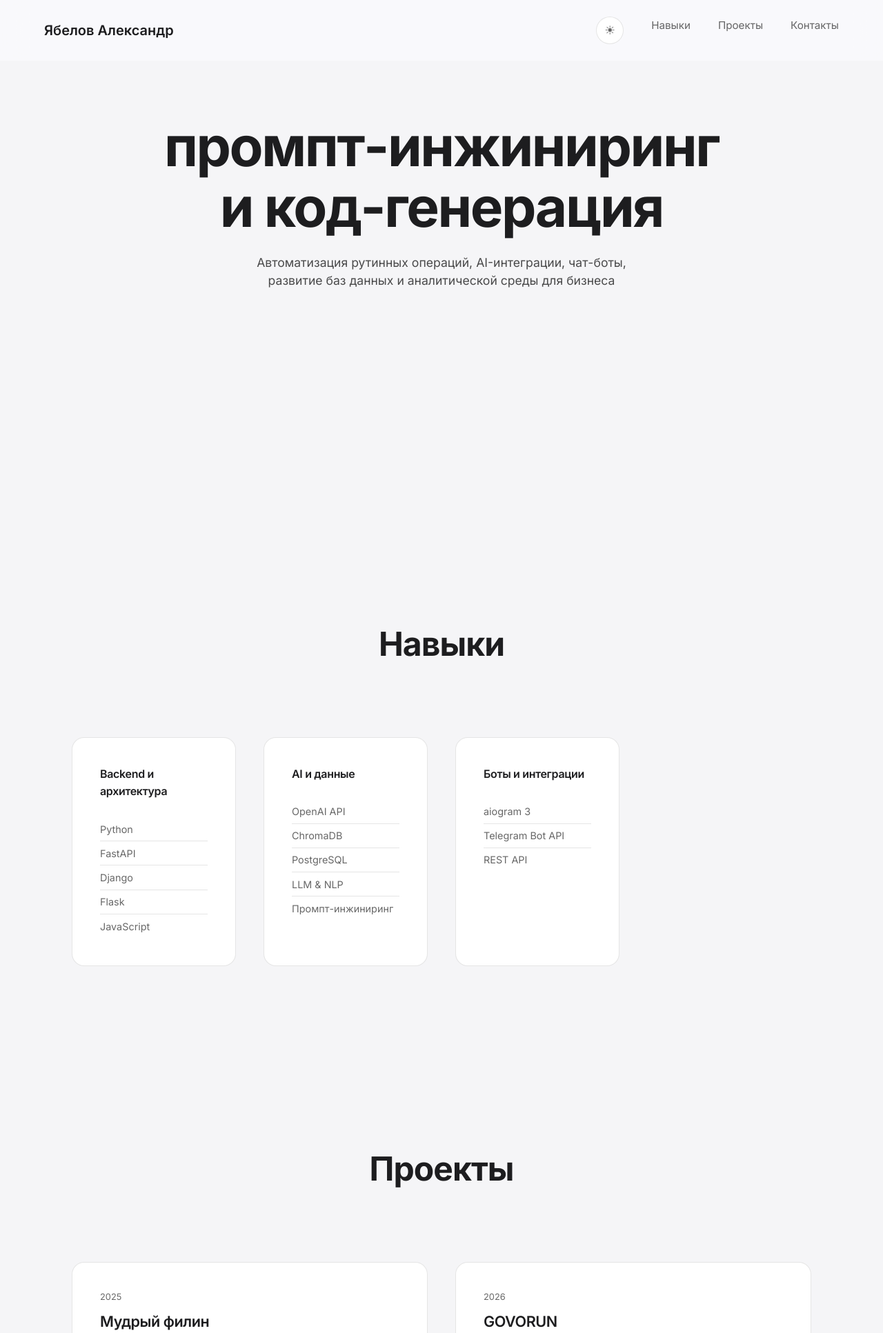
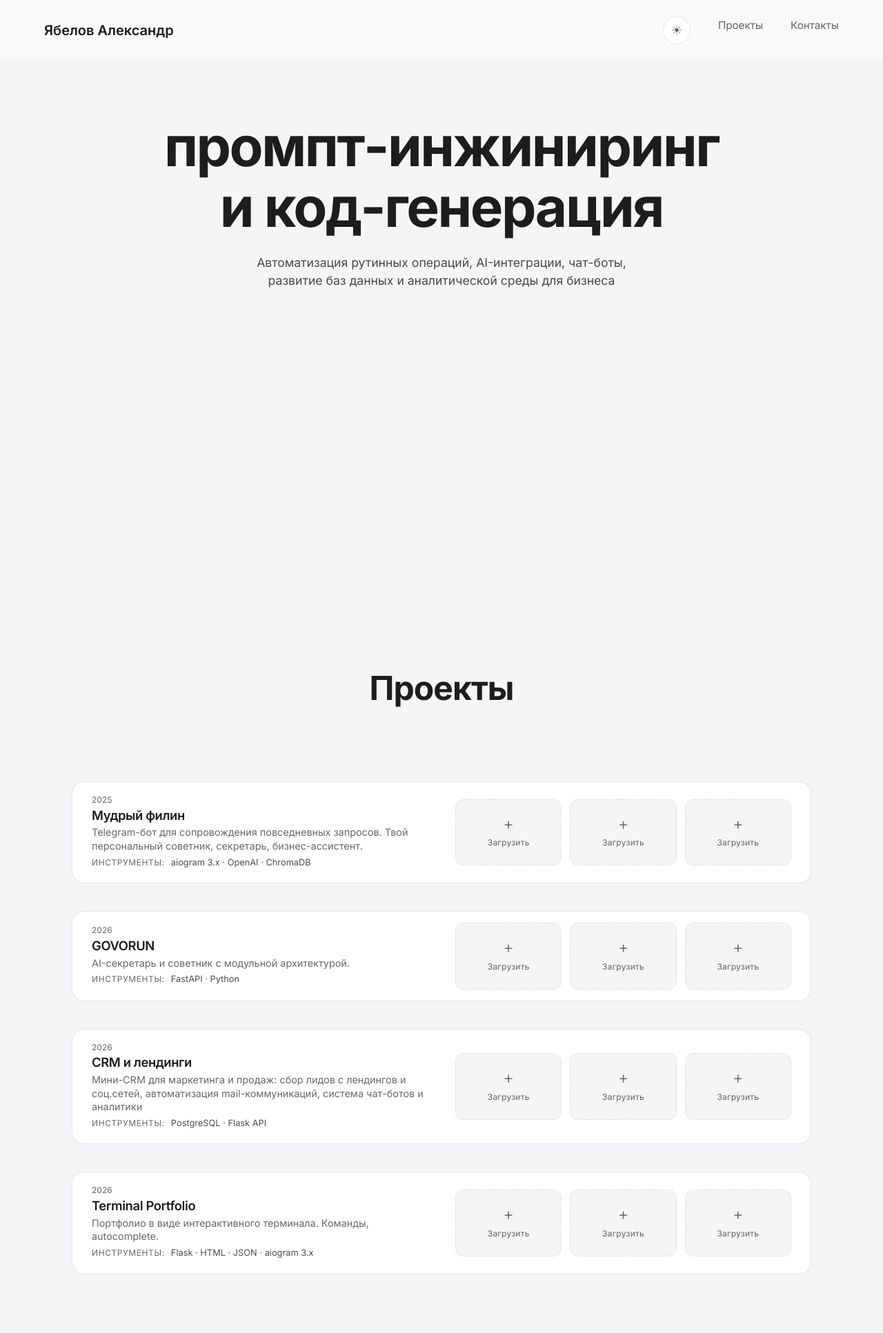
Before and after one commit to for9653960484/portfolio, a Flask app: page / in a window 1280 px wide. Shown: the top 1933 px of the page at 69% size. Run offline with Flask 3, Linux system fonts and the light colour scheme.

Commit message:
Lay out projects as compact cards with local illustration uploads.
Drop the skills section and open each project from its title.

Co-authored-by: Cursor <cursoragent@cursor.com>

```diff
--- a/app.py
+++ b/app.py
@@ -5,13 +5,22 @@ Apple-style resume site with shared projects.json
 
 import json
 import os
+import re
+import threading
 from pathlib import Path
 
-from flask import Flask, render_template, jsonify
+from flask import Flask, jsonify, render_template, request
 
 app = Flask(__name__)
+app.config["TEMPLATES_AUTO_RELOAD"] = True
 
-PROJECTS_PATH = Path(__file__).parent / "projects.json"
+ROOT = Path(__file__).parent
+PROJECTS_PATH = ROOT / "projects.json"
+STATIC_DIR = ROOT / "static"
+UPLOAD_DIR = STATIC_DIR / "uploads"
+MAX_IMAGE_BYTES = 8 * 1024 * 1024
+IMAGE_SLOTS = 3
+_projects_lock = threading.Lock()
 
 
 def load_projects():
@@ -20,15 +29,74 @@ def load_projects():
         return json.load(f)
 
 
+def save_projects(data):
+    """Write projects.json atomically, keeping short lists on one line."""
+    text = json.dumps(data, ensure_ascii=False, indent=2)
+    text = re.sub(
+        r"\[\s*\n\s+((?:null|\"(?:\\.|[^\"\\])*\"|-?\d+)(?:\s*,\s*\n\s+(?:null|\"(?:\\.|[^\"\\])*\"|-?\d+))*)\s*\n\s*\]",
+        lambda match: "[" + ", ".join(part.strip().rstrip(",") for part in match.group(1).split("\n")) + "]",
+        text,
+    )
+    tmp_path = PROJECTS_PATH.with_suffix(".json.tmp")
+    with open(tmp_path, "w", encoding="utf-8") as f:
+        f.write(text)
+        if not text.endswith("\n"):
+            f.write("\n")
+    tmp_path.replace(PROJECTS_PATH)
+
+
+def can_upload():
+    """Uploads stay on the machine that edits the site."""
+    return (request.remote_addr or "") in {"127.0.0.1", "::1"}
+
+
+def ensure_images(project):
+    images = project.get("images")
+    if not isinstance(images, list):
+        legacy = project.get("image")
+        images = [legacy] if legacy else []
+    normalized = []
+    for index in range(IMAGE_SLOTS):
+        value = images[index] if index < len(images) else None
+        normalized.append(value or None)
+    project["images"] = normalized
+    project.pop("image", None)
+    return normalized
+
+
+def detect_image_ext(data):
+    if data.startswith(b"\xff\xd8\xff"):
+        return ".jpg"
+    if data.startswith(b"\x89PNG\r\n\x1a\n"):
+        return ".png"
+    if data.startswith((b"GIF87a", b"GIF89a")):
+        return ".gif"
+    if len(data) >= 12 and data.startswith(b"RIFF") and data[8:12] == b"WEBP":
+        return ".webp"
+    return None
+
+
+def upload_file_path(relative):
+    if not relative or not isinstance(relative, str):
+        return None
+    path = (STATIC_DIR / relative).resolve()
+    uploads = UPLOAD_DIR.resolve()
+    if path.parent != uploads:
+        return None
+    return path
+
+
 @app.route("/")
 def index():
     """Main portfolio page."""
     data = load_projects()
+    for project in data["projects"]:
+        ensure_images(project)
     return render_template(
         "index.html",
         author=data["author"],
-        skills=data.get("skills", []),
         projects=data["projects"],
+        can_upload=can_upload(),
     )
 
 
@@ -39,6 +107,80 @@ def api_projects():
     return jsonify(data)
 
 
+@app.post("/api/projects/<int:project_id>/images/<int:slot>")
+def upload_project_image(project_id, slot):
+    """Save one illustration into a project card slot."""
+    if not can_upload():
+        return jsonify(error="Загрузка доступна только с этого компьютера"), 403
+    if slot < 0 or slot >= IMAGE_SLOTS:
+        return jsonify(error="Некорректный слот"), 400
+
+    upload = request.files.get("file")
+    if upload is None or not upload.filename:
+        return jsonify(error="Файл не выбран"), 400
+
+    data = upload.read(MAX_IMAGE_BYTES + 1)
+    if not data:
+        return jsonify(error="Файл пустой"), 400
+    if len(data) > MAX_IMAGE_BYTES:
+        return jsonify(error="Файл больше 8 МБ"), 400
+
+    ext = detect_image_ext(data)
+    if ext is None:
+        return jsonify(error="Нужен файл JPG, PNG, WEBP или GIF"), 400
+
+    UPLOAD_DIR.mkdir(parents=True, exist_ok=True)
+    filename = f"p{project_id}-s{slot}{ext}"
+    relative = f"uploads/{filename}"
+    destination = UPLOAD_DIR / filename
+
+    with _projects_lock:
+        projects_data = load_projects()
+        project = next(
+            (item for item in projects_data.get("projects", []) if item.get("id") == project_id),
+            None,
+        )
+        if project is None:
+            return jsonify(error="Проект не найден"), 404
+
+        images = ensure_images(project)
+        previous = upload_file_path(images[slot])
+        destination.write_bytes(data)
+        if previous and previous != destination.resolve() and previous.exists():
+            previous.unlink()
+        images[slot] = relative
+        save_projects(projects_data)
+
+    return jsonify(url=f"/static/{relative}", path=relative)
+
+
+@app.delete("/api/projects/<int:project_id>/images/<int:slot>")
+def delete_project_image(project_id, slot):
+    """Remove one illustration from a project card slot."""
+    if not can_upload():
+        return jsonify(error="Удаление доступно только с этого компьютера"), 403
+    if slot < 0 or slot >= IMAGE_SLOTS:
+        return jsonify(error="Некорректный слот"), 400
+
+    with _projects_lock:
+        projects_data = load_projects()
+        project = next(
+            (item for item in projects_data.get("projects", []) if item.get("id") == project_id),
+            None,
+        )
+        if project is None:
+            return jsonify(error="Проект не найден"), 404
+
+        images = ensure_images(project)
+        previous = upload_file_path(images[slot])
+        if previous and previous.exists():
+            previous.unlink()
+        images[slot] = None
+        save_projects(projects_data)
+
+    return jsonify(ok=True)
+
+
 if __name__ == "__main__":
     debug = os.getenv("FLASK_DEBUG", "false").lower() == "true"
     host = os.getenv("HOST", "127.0.0.1")
--- a/static/css/style.css
+++ b/static/css/style.css
@@ -16,6 +16,7 @@
   --color-border: rgba(255, 255, 255, 0.12);
   --color-border-hover: rgba(255, 255, 255, 0.2);
   --color-shadow: rgba(0, 0, 0, 0.4);
+  --color-shot: rgba(255, 255, 255, 0.04);
   --header-bg: rgba(10, 10, 10, 0.7);
   --header-bg-scroll: rgba(10, 10, 10, 0.9);
   --font: "Inter", -apple-system, BlinkMacSystemFont, "SF Pro Display", sans-serif;
@@ -42,6 +43,7 @@
   --color-border: rgba(0, 0, 0, 0.1);
   --color-border-hover: rgba(0, 0, 0, 0.18);
   --color-shadow: rgba(0, 0, 0, 0.12);
+  --color-shot: rgba(0, 0, 0, 0.04);
   --header-bg: rgba(251, 251, 253, 0.8);
   --header-bg-scroll: rgba(251, 251, 253, 0.95);
 }
@@ -276,76 +278,28 @@ section {
   text-align: center;
 }
 
-/* Skills */
-.skills {
-  padding-top: var(--space-2xl);
-}
-
-.skills-grid {
-  display: grid;
-  grid-template-columns: repeat(auto-fill, minmax(220px, 1fr));
-  gap: var(--space-lg);
-}
-
-.skills-group {
-  background: var(--color-bg-card);
-  border: 1px solid var(--color-border);
-  border-radius: var(--radius);
-  padding: var(--space-lg);
-  transition: all var(--transition);
-}
-
-.skills-group:hover {
-  background: var(--color-bg-card-hover);
-  border-color: var(--color-border-hover);
-}
-
-.skills-group-title {
-  font-size: 1rem;
-  font-weight: 600;
-  letter-spacing: -0.02em;
-  margin-bottom: var(--space-md);
-  color: var(--color-text);
-}
-
-.skills-list {
-  list-style: none;
-}
-
-.skill-item {
-  font-size: 0.9rem;
-  color: var(--color-text-muted);
-  padding: 0.35rem 0;
-  border-bottom: 1px solid var(--color-border);
-  transition: color var(--transition);
-}
-
-.skill-item:last-child {
-  border-bottom: none;
-}
-
-.skills-group:hover .skill-item {
-  color: var(--color-text-subtitle);
-}
-
-/* Projects Grid */
+/* Projects — one wide card per row */
 .projects {
   padding-top: var(--space-3xl);
 }
 
-.projects-grid {
-  display: grid;
-  grid-template-columns: repeat(auto-fill, minmax(340px, 1fr));
+.projects-stack {
+  display: flex;
+  flex-direction: column;
   gap: var(--space-lg);
 }
 
 /* Cards */
 .card {
+  display: grid;
+  grid-template-columns: minmax(0, 1fr) minmax(0, 1fr);
+  gap: var(--space-lg);
+  align-items: center;
   background: var(--color-bg-card);
   border: 1px solid var(--color-border);
   border-radius: var(--radius);
-  padding: var(--space-lg);
-  transition: all var(--transition);
+  padding: 1rem 1.75rem;
+  transition: background var(--transition), border-color var(--transition), box-shadow var(--transition), transform var(--transition);
   opacity: 0;
   animation: fadeUp 0.6s var(--transition) forwards;
 }
@@ -371,57 +325,192 @@ section {
 .card-content {
   display: flex;
   flex-direction: column;
+  min-width: 0;
+}
+
+.card-gallery {
+  display: grid;
+  grid-template-columns: repeat(3, minmax(0, 1fr));
+  gap: 0.75rem;
+  width: 100%;
+}
+
+.card-shot-wrap {
+  position: relative;
+  min-width: 0;
+}
+
+.card-shot {
+  position: relative;
+  display: block;
+  aspect-ratio: 8 / 5;
+  border-radius: 12px;
+  border: 1px dashed var(--color-border);
+  background: var(--color-shot);
+  overflow: hidden;
+}
+
+.card-shot.has-image {
+  border-style: solid;
+}
+
+.card-shot img {
+  width: 100%;
   height: 100%;
+  object-fit: cover;
+  display: block;
+}
+
+.card-shot-empty {
+  position: absolute;
+  inset: 0;
+  display: flex;
+  flex-direction: column;
+  align-items: center;
+  justify-content: center;
+  gap: 0.35rem;
+  color: var(--color-text-muted);
+}
+
+.card-shot-plus {
+  font-size: 1.5rem;
+  line-height: 1;
+  font-weight: 300;
+}
+
+.card-shot-hint {
+  font-size: 0.75rem;
+  letter-spacing: 0.02em;
+}
+
+.card-shot--editable {
+  cursor: pointer;
+}
+
+.card-shot--editable:hover,
+.card-shot--editable:focus-visible {
+  border-color: var(--color-border-hover);
+  outline: none;
+}
+
+.card-shot--editable.has-image::after {
+  content: "Заменить";
+  position: absolute;
+  left: 0;
+  right: 0;
+  bottom: 0;
+  padding: 0.35rem 0.25rem;
+  background: rgba(0, 0, 0, 0.55);
+  color: #fff;
+  font-size: 0.72rem;
+  text-align: center;
+  opacity: 0;
+  transition: opacity var(--transition);
+}
+
+.card-shot--editable.has-image:hover::after,
+.card-shot--editable.has-image:focus-visible::after {
+  opacity: 1;
+}
+
+.card-shot-input {
+  position: absolute;
+  width: 1px;
+  height: 1px;
+  padding: 0;
+  margin: -1px;
+  overflow: hidden;
+  clip: rect(0, 0, 0, 0);
+  border: 0;
+}
+
+.card-shot-remove {
+  position: absolute;
+  top: 0.4rem;
+  right: 0.4rem;
+  z-index: 1;
+  width: 1.5rem;
+  height: 1.5rem;
+  border: none;
+  border-radius: 50%;
+  background: rgba(0, 0, 0, 0.6);
+  color: #fff;
+  font-size: 1rem;
+  line-height: 1;
+  cursor: pointer;
+  opacity: 0;
+  transition: opacity var(--transition);
+}
+
+.card-shot-wrap:not(:has(.has-image)) .card-shot-remove {
+  display: none;
+}
+
+.card-shot-wrap:hover .card-shot-remove,
+.card-shot-wrap:focus-within .card-shot-remove,
+.card-shot-remove:focus-visible {
+  opacity: 1;
+}
+
+.card-shot.is-uploading {
+  opacity: 0.55;
+  pointer-events: none;
+}
+
+.card-upload-status {
+  margin-top: var(--space-sm);
+  font-size: 0.85rem;
+  color: #ff453a;
 }
 
 .card-year {
-  font-size: 0.8rem;
+  font-size: 0.75rem;
   color: var(--color-text-muted);
-  margin-bottom: var(--space-xs);
+  margin-bottom: 0.1rem;
 }
 
 .card-title {
-  font-size: 1.35rem;
+  font-size: 1.15rem;
   font-weight: 600;
-  margin-bottom: var(--space-sm);
+  margin-bottom: 0.3rem;
   letter-spacing: -0.02em;
+  line-height: 1.2;
 }
 
 .card-desc {
-  font-size: 0.95rem;
+  font-size: 0.9rem;
+  line-height: 1.35;
   color: var(--color-text-muted);
-  margin-bottom: var(--space-md);
-  flex-grow: 1;
+  margin-bottom: 0.4rem;
 }
 
 .card-tools {
-  font-size: 0.85rem;
+  font-size: 0.8rem;
+  line-height: 1.3;
   color: var(--color-text-muted);
-  margin-bottom: var(--space-md);
+  margin-bottom: 0.3rem;
 }
 
 .card-tools-label {
-  display: block;
+  display: inline;
   font-size: 0.75rem;
   text-transform: uppercase;
   letter-spacing: 0.05em;
-  margin-bottom: 0.25rem;
+  margin-right: 0.35rem;
 }
 
 .card-tools-list {
   color: var(--color-text-subtitle);
 }
 
-.card-link {
-  font-size: 0.95rem;
-  color: var(--color-accent);
+.card-title a {
+  color: inherit;
   text-decoration: none;
-  font-weight: 500;
-  transition: gap var(--transition);
+  transition: color var(--transition);
 }
 
-.card-link:hover {
-  text-decoration: underline;
+.card-title a:hover {
+  color: var(--color-accent);
 }
 
 /* Contact */
@@ -486,6 +575,17 @@ section {
 }
 
 /* Responsive */
+@media (max-width: 720px) {
+  .card {
+    grid-template-columns: 1fr;
+    padding: 0.85rem 1rem;
+  }
+
+  .card-gallery {
+    max-width: 520px;
+  }
+}
+
 @media (max-width: 768px) {
   .header {
     padding: var(--space-sm) var(--space-md);
@@ -510,14 +610,6 @@ section {
     text-align: center;
   }
 
-  .skills-grid {
-    grid-template-columns: 1fr;
-  }
-
-  .projects-grid {
-    grid-template-columns: 1fr;
-  }
-
   section {
     padding-left: var(--space-md);
     padding-right: var(--space-md);
--- a/static/js/main.js
+++ b/static/js/main.js
@@ -49,4 +49,112 @@ document.addEventListener("DOMContentLoaded", () => {
     updateHeaderBg();
   }
 
+  document.querySelectorAll(".card-shot-wrap").forEach((shot) => {
+    const input = shot.querySelector(".card-shot-input");
+    const removeButton = shot.querySelector(".card-shot-remove");
+    if (!input) return;
+
+    input.addEventListener("change", () => {
+      const file = input.files && input.files[0];
+      input.value = "";
+      if (!file) return;
+      uploadShot(shot, file);
+    });
+
+    removeButton?.addEventListener("click", () => {
+      deleteShot(shot);
+    });
+  });
 });
+
+function shotFrame(shot) {
+  return shot.querySelector(".card-shot") || shot;
+}
+
+function shotContext(shot) {
+  const card = shot.closest("[data-project-id]");
+  return {
+    card,
+    projectId: card?.dataset.projectId,
+    slot: shot.dataset.slot,
+    status: card?.querySelector(".card-upload-status"),
+  };
+}
+
+function setShotStatus(status, message) {
+  if (!status) return;
+  status.hidden = !message;
+  status.textContent = message || "";
+}
+
+async function uploadShot(shot, file) {
+  const { projectId, slot, status } = shotContext(shot);
+  const form = new FormData();
+  form.append("file", file);
+  const frame = shotFrame(shot);
+  frame.classList.add("is-uploading");
+  setShotStatus(status, "");
+
+  try {
+    const response = await fetch(`/api/projects/${projectId}/images/${slot}`, {
+      method: "POST",
+      body: form,
+    });
+    const data = await response.json().catch(() => ({}));
+    if (!response.ok) {
+      throw new Error(data.error || "Не удалось загрузить изображение");
+    }
+    showShotImage(shot, `${data.url}?t=${Date.now()}`);
+  } catch (error) {
+    setShotStatus(status, error.message);
+  } finally {
+    frame.classList.remove("is-uploading");
+  }
+}
+
+async function deleteShot(shot) {
+  const { projectId, slot, status } = shotContext(shot);
+  const frame = shotFrame(shot);
+  frame.classList.add("is-uploading");
+  setShotStatus(status, "");
+
+  try {
+    const response = await fetch(`/api/projects/${projectId}/images/${slot}`, {
+      method: "DELETE",
+    });
+    const data = await response.json().catch(() => ({}));
+    if (!response.ok) {
+      throw new Error(data.error || "Не удалось удалить изображение");
+    }
+    clearShotImage(shot);
+  } catch (error) {
+    setShotStatus(status, error.message);
+  } finally {
+    frame.classList.remove("is-uploading");
+  }
+}
+
+function showShotImage(shot, url) {
+  const frame = shotFrame(shot);
+  frame.querySelector(".card-shot-empty")?.remove();
+  let image = frame.querySelector("img");
+  if (!image) {
+    image = document.createElement("img");
+    image.alt = "";
+    frame.prepend(image);
+  }
+  image.src = url;
+  frame.classList.add("has-image");
+}
+
+function clearShotImage(shot) {
+  const frame = shotFrame(shot);
+  frame.querySelector("img")?.remove();
+  frame.classList.remove("has-image");
+  if (frame.querySelector(".card-shot-empty")) return;
+
+  const empty = document.createElement("div");
+  empty.className = "card-shot-empty";
+  empty.innerHTML = '<span class="card-shot-plus" aria-hidden="true">+</span><span class="card-shot-hint">Загрузить</span>';
+  frame.prepend(empty);
+}
--- a/templates/index.html
+++ b/templates/index.html
@@ -20,7 +20,6 @@
                         <span class="theme-toggle-icon theme-toggle-icon--moon" aria-hidden="true">🌙</span>
                     </button>
                 </li>
-                <li><a href="#skills">Навыки</a></li>
                 <li><a href="#projects">Проекты</a></li>
                 <li><a href="#contact">Контакты</a></li>
             </ul>
@@ -40,30 +39,20 @@
             </div>
         </section>
 
-        <section id="skills" class="skills">
-            <h2 class="section-title">Навыки</h2>
-            <div class="skills-grid">
-                {% for group in skills %}
-                <div class="skills-group">
-                    <h3 class="skills-group-title">{{ group.category }}</h3>
-                    <ul class="skills-list">
-                        {% for item in group["items"] %}
-                        <li class="skill-item">{{ item }}</li>
-                        {% endfor %}
-                    </ul>
-                </div>
-                {% endfor %}
-            </div>
-        </section>
-
         <section id="projects" class="projects">
             <h2 class="section-title">Проекты</h2>
-            <div class="projects-grid">
+            <div class="projects-stack">
                 {% for project in projects %}
                 <article class="card" data-project-id="{{ project.id }}">
                     <div class="card-content">
                         <span class="card-year">{{ project.year }}</span>
-                        <h3 class="card-title">{{ project.title }}</h3>
+                        <h3 class="card-title">
+                            {% if project.link %}
+                            <a href="{{ project.link }}" target="_blank" rel="noopener">{{ project.title }}</a>
+                            {% else %}
+                            {{ project.title }}
+                            {% endif %}
+                        </h3>
                         <p class="card-desc">{{ project.description }}</p>
                         {% if project.tools %}
                         <div class="card-tools">
@@ -71,11 +60,37 @@
                             <span class="card-tools-list">{{ project.tools | join(' · ') }}</span>
                         </div>
                         {% endif %}
-                        {% if project.link %}
-                        <a href="{{ project.link }}" target="_blank" rel="noopener" class="card-link">
-                            Посмотреть →
-                        </a>
-                        {% endif %}
+                        <p class="card-upload-status" hidden></p>
+                    </div>
+                    <div class="card-gallery" aria-label="Иллюстрации: {{ project.title }}">
+                        {% for src in project.images %}
+                        <div class="card-shot-wrap" data-slot="{{ loop.index0 }}">
+                            {% if can_upload %}
+                            <label class="card-shot{% if src %} has-image{% endif %} card-shot--editable">
+                            {% else %}
+                            <div class="card-shot{% if src %} has-image{% endif %}">
+                            {% endif %}
+                                {% if src %}
+                                <img src="{{ url_for('static', filename=src) }}" alt="{{ project.title }}, иллюстрация {{ loop.index }}">
+                                {% else %}
+                                <div class="card-shot-empty">
+                                    {% if can_upload %}
+                                    <span class="card-shot-plus" aria-hidden="true">+</span>
+                                    <span class="card-shot-hint">Загрузить</span>
+                                    {% endif %}
+                                </div>
+                                {% endif %}
+                                {% if can_upload %}
+                                <input class="card-shot-input" type="file" accept="image/jpeg,image/png,image/webp,image/gif" aria-label="Загрузить иллюстрацию {{ loop.index }} для {{ project.title }}">
+                                {% endif %}
+                            {% if can_upload %}
+                            </label>
+                            <button type="button" class="card-shot-remove" aria-label="Удалить иллюстрацию {{ loop.index }}">×</button>
+                            {% else %}
+                            </div>
+                            {% endif %}
+                        </div>
+                        {% endfor %}
                     </div>
                 </article>
                 {% endfor %}
```
Also changed, not shown: projects.json (+5 -19 lines), README.md, 1 other file.
